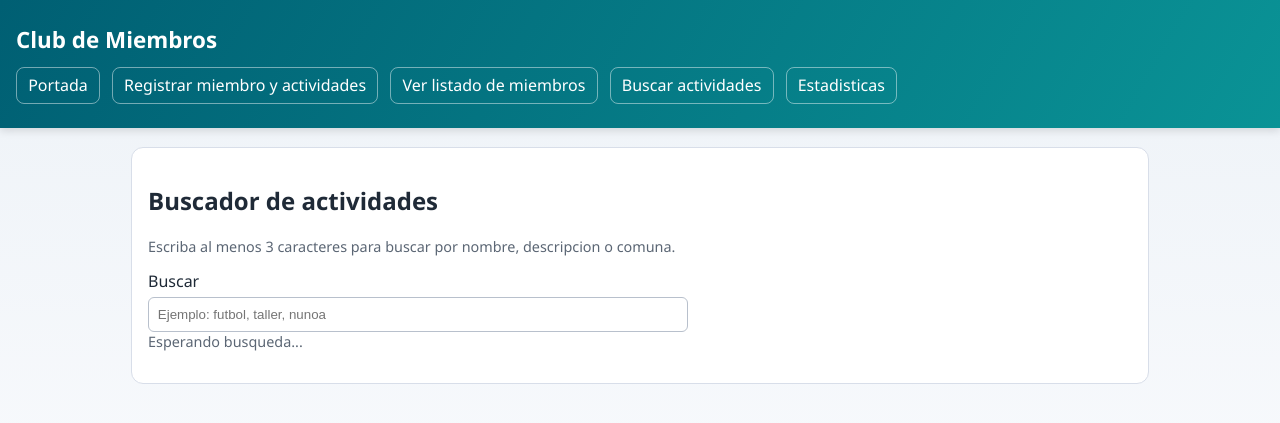
After one commit to juano257/-desarrollo_web_Juan_Erazo, a Flask app: page /buscador in a window 1280 px wide. The commit adds this page. Shown: the top 423 px of the page. Run offline with Flask 3, Linux system fonts and the light colour scheme.

Commit message:
Implementa Tarea 4: buscador asíncrono y evaluación de actividades
- Agrega vista /buscador con búsqueda automática desde 3 caracteres.\n- Implementa API GET /api/actividades/buscar con filtro por nombre, descripción y comuna.\n- Agrega API POST /api/actividades/<id>/notas con validación de enteros 1..7 y recálculo de promedio/contador.\n- Incorpora descripción en actividades (backend, formulario, detalle y validaciones cliente/servidor).\n- Crea tabla nota en schema.sql y migracion_tarea4.sql para bases existentes.\n- Añade JS y estilos del buscador (resaltado de coincidencias y actualización en vivo tras evaluar).\n- Actualiza README con alcance de Tarea 4 y pasos de migración.

```diff
--- a/app.py
+++ b/app.py
@@ -43,23 +43,31 @@ def _normalizar_miembro_desde_form(form):
 
 def _normalizar_actividades_desde_form(form):
     nombres = form.getlist("actividad_nombre[]")
+    descripciones = form.getlist("actividad_descripcion[]")
     tipos = form.getlist("actividad_tipo[]")
     fechas = form.getlist("actividad_fecha[]")
     horas = form.getlist("actividad_horas[]")
 
-    max_len = max(len(nombres), len(tipos), len(fechas), len(horas), 1)
+    max_len = max(len(nombres), len(descripciones), len(tipos), len(fechas), len(horas), 1)
     actividades = []
 
     for i in range(max_len):
         actividad = {
             "index": i,
             "nombre": nombres[i].strip() if i < len(nombres) else "",
+            "descripcion": descripciones[i].strip() if i < len(descripciones) else "",
             "tipo": tipos[i].strip() if i < len(tipos) else "",
             "fecha": fechas[i].strip() if i < len(fechas) else "",
             "horas": horas[i].strip() if i < len(horas) else "",
         }
         # Descarta bloques completamente vacios para facilitar una UX flexible.
-        if any([actividad["nombre"], actividad["tipo"], actividad["fecha"], actividad["horas"]]):
+        if any([
+            actividad["nombre"],
+            actividad["descripcion"],
+            actividad["tipo"],
+            actividad["fecha"],
+            actividad["horas"],
+        ]):
             actividades.append(actividad)
 
     return actividades
@@ -95,6 +103,9 @@ def _validar_actividades(actividades, files):
 
         if len(actividad["nombre"]) < 3:
             errores.append({"index": idx, "message": "El nombre de la actividad debe tener al menos 3 caracteres."})
+
+        if len(actividad["descripcion"]) < 5:
+            errores.append({"index": idx, "message": "La descripcion de la actividad debe tener al menos 5 caracteres."})
 
         if actividad["tipo"] not in TIPOS_ACTIVIDAD:
             errores.append({"index": idx, "message": "Debe seleccionar un tipo de actividad valido."})
@@ -163,6 +174,7 @@ def registrar_miembro_actividades():
         {
             "index": 0,
             "nombre": "",
+            "descripcion": "",
             "tipo": "",
             "fecha": "",
             "horas": "",
@@ -207,12 +219,13 @@ def registrar_miembro_actividades():
                 for actividad in actividades:
                     cursor.execute(
                         """
-                        INSERT INTO actividad (miembro_id, nombre, tipo, fecha, horas)
-                        VALUES (%s, %s, %s, %s, %s)
+                        INSERT INTO actividad (miembro_id, nombre, descripcion, tipo, fecha, horas)
+                        VALUES (%s, %s, %s, %s, %s, %s)
                         """,
                         (
                             miembro_id,
                             actividad["nombre"],
+                            actividad["descripcion"],
                             actividad["tipo"],
                             actividad["fecha"],
                             int(actividad["horas"]),
@@ -328,7 +341,7 @@ def detalle_miembro(miembro_id):
 
     cursor.execute(
         """
-        SELECT id, nombre, tipo, fecha, horas
+        SELECT id, nombre, descripcion, tipo, fecha, horas
         FROM actividad
         WHERE miembro_id = %s
         ORDER BY fecha DESC, id DESC
@@ -358,6 +371,132 @@ def detalle_miembro(miembro_id):
 @app.get("/estadisticas")
 def estadisticas():
     return render_template("stats.html")
+
+
+@app.get("/buscador")
+def buscador_actividades():
+    return render_template("search.html")
+
+
+@app.get("/api/actividades/buscar")
+def api_buscar_actividades():
+    query = request.args.get("q", "").strip()
+
+    if len(query) < 3:
+        return jsonify({"actividades": []})
+
+    patron = f"%{query.lower()}%"
+    conn = get_db_connection()
+    cursor = conn.cursor(dictionary=True)
+
+    cursor.execute(
+        """
+        SELECT
+            a.id,
+            m.nombre AS miembro_nombre,
+            a.fecha,
+            a.tipo,
+            m.comuna,
+            a.nombre,
+            a.descripcion,
+            AVG(n.valor) AS nota_promedio,
+            COUNT(n.id) AS total_notas
+        FROM actividad a
+        JOIN miembro m ON m.id = a.miembro_id
+        LEFT JOIN nota n ON n.actividad_id = a.id
+        WHERE LOWER(a.nombre) LIKE %s
+           OR LOWER(a.descripcion) LIKE %s
+           OR LOWER(m.comuna) LIKE %s
+        GROUP BY a.id, m.nombre, a.fecha, a.tipo, m.comuna, a.nombre, a.descripcion
+        ORDER BY a.fecha DESC, a.id DESC
+        LIMIT 50
+        """,
+        (patron, patron, patron),
+    )
+    rows = cursor.fetchall()
+
+    cursor.close()
+    conn.close()
+
+    actividades = []
+    for row in rows:
+        actividades.append(
+            {
+                "id": row["id"],
+                "miembro_nombre": row["miembro_nombre"],
+                "fecha": row["fecha"].strftime("%Y-%m-%d"),
+                "tipo": row["tipo"],
+                "comuna": row["comuna"],
+                "nombre": row["nombre"],
+                "descripcion": row["descripcion"],
+                "nota": "-" if row["total_notas"] == 0 else round(float(row["nota_promedio"]), 2),
+                "total_notas": row["total_notas"],
+            }
+        )
+
+    return jsonify({"actividades": actividades})
+
+
+def _validar_nota(valor):
+    if isinstance(valor, bool):
+        return None
+
+    try:
+        nota = int(valor)
+    except (TypeError, ValueError):
+        return None
+
+    if 1 <= nota <= 7:
+        return nota
+
+    return None
+
+
+@app.post("/api/actividades/<int:actividad_id>/notas")
+def api_agregar_nota(actividad_id):
+    data = request.get_json(silent=True) or {}
+    nota = _validar_nota(data.get("nota"))
+
+    if nota is None:
+        return jsonify({"error": "La nota debe ser un numero entero entre 1 y 7."}), 400
+
+    conn = get_db_connection()
+    cursor = conn.cursor(dictionary=True)
+
+    cursor.execute("SELECT id FROM actividad WHERE id = %s", (actividad_id,))
+    if not cursor.fetchone():
+        cursor.close()
+        conn.close()
+        return jsonify({"error": "Actividad no encontrada."}), 404
+
+    cursor.execute(
+        """
+        INSERT INTO nota (actividad_id, valor)
+        VALUES (%s, %s)
+        """,
+        (actividad_id, nota),
+    )
+    conn.commit()
+
+    cursor.execute(
+        """
+        SELECT AVG(valor) AS nota_promedio, COUNT(*) AS total_notas
+        FROM nota
+        WHERE actividad_id = %s
+        """,
+        (actividad_id,),
+    )
+    resumen = cursor.fetchone()
+
+    cursor.close()
+    conn.close()
+
+    return jsonify(
+        {
+            "nota": round(float(resumen["nota_promedio"]), 2),
+            "total_notas": resumen["total_notas"],
+        }
+    ), 201
 
 
 @app.get("/api/estadisticas")
--- a/static/css/styles.css
+++ b/static/css/styles.css
@@ -276,6 +276,30 @@ button {
   font-size: 0.85rem;
 }
 
+.resultados {
+  margin-top: 1rem;
+  display: grid;
+  gap: 0.8rem;
+}
+
+.resultado-item {
+  border: 1px solid var(--line);
+  border-radius: 10px;
+  padding: 0.9rem;
+  background: #f8fbfd;
+}
+
+.resultado-item h3 {
+  margin-top: 0;
+}
+
+mark {
+  background: #ffe8a3;
+  color: #1f2a37;
+  padding: 0 0.15rem;
+  border-radius: 2px;
+}
+
 @media (max-width: 720px) {
   .menu-principal {
     flex-direction: column;
--- a/static/js/register.js
+++ b/static/js/register.js
@@ -61,6 +61,7 @@ function validarMiembroCliente() {
 
 function validarActividadBloque(actividadBloque) {
   const nombre = actividadBloque.querySelector('input[name="actividad_nombre[]"]').value.trim();
+  const descripcion = actividadBloque.querySelector('textarea[name="actividad_descripcion[]"]').value.trim();
   const tipo = actividadBloque.querySelector('select[name="actividad_tipo[]"]').value;
   const fecha = actividadBloque.querySelector('input[name="actividad_fecha[]"]').value;
   const horas = actividadBloque.querySelector('input[name="actividad_horas[]"]').value;
@@ -73,6 +74,9 @@ function validarActividadBloque(actividadBloque) {
 
   if (nombre.length < 3) {
     mensajes.push("El nombre de la actividad debe tener al menos 3 caracteres.");
+  }
+  if (descripcion.length < 5) {
+    mensajes.push("La descripcion de la actividad debe tener al menos 5 caracteres.");
   }
   if (!tipo) {
     mensajes.push("Debe seleccionar un tipo de actividad.");
--- /dev/null
+++ b/static/js/search.js
@@ -0,0 +1,147 @@
+function escaparHtml(texto) {
+  return texto
+    .replaceAll("&", "&amp;")
+    .replaceAll("<", "&lt;")
+    .replaceAll(">", "&gt;")
+    .replaceAll('"', "&quot;")
+    .replaceAll("'", "&#39;");
+}
+
+function escapeRegex(texto) {
+  return texto.replace(/[.*+?^${}()|[\]\\]/g, "\\$&");
+}
+
+function destacarTexto(texto, patron) {
+  const contenidoSeguro = escaparHtml(texto || "");
+  if (patron.length < 3) {
+    return contenidoSeguro;
+  }
+
+  const regex = new RegExp(`(${escapeRegex(patron)})`, "gi");
+  return contenidoSeguro.replace(regex, "<mark>$1</mark>");
+}
+
+function formatearNota(nota) {
+  if (nota === "-") {
+    return "-";
+  }
+  return Number(nota).toFixed(2);
+}
+
+function crearCardActividad(actividad, patron) {
+  const card = document.createElement("article");
+  card.className = "resultado-item";
+  card.dataset.actividadId = String(actividad.id);
+
+  card.innerHTML = `
+    <h3>${destacarTexto(actividad.nombre, patron)}</h3>
+    <p><strong>Descripcion:</strong> ${destacarTexto(actividad.descripcion, patron)}</p>
+    <p><strong>Miembro:</strong> ${escaparHtml(actividad.miembro_nombre)}</p>
+    <p><strong>Dia:</strong> ${escaparHtml(actividad.fecha)}</p>
+    <p><strong>Tipo:</strong> ${escaparHtml(actividad.tipo)}</p>
+    <p><strong>Comuna:</strong> ${destacarTexto(actividad.comuna, patron)}</p>
+    <p><strong>Nota:</strong> <span class="actividad-nota">${formatearNota(actividad.nota)}</span></p>
+    <p><strong>Evaluaciones:</strong> <span class="actividad-contador">${actividad.total_notas}</span></p>
+    <button type="button" class="button-link evaluar-btn">Evaluar</button>
+  `;
+
+  return card;
+}
+
+function renderResultados(contenedor, actividades, patron) {
+  contenedor.innerHTML = "";
+
+  if (!actividades.length) {
+    const mensaje = document.createElement("p");
+    mensaje.className = "hint";
+    mensaje.textContent = "No se encontraron actividades para la busqueda ingresada.";
+    contenedor.appendChild(mensaje);
+    return;
+  }
+
+  actividades.forEach((actividad) => {
+    contenedor.appendChild(crearCardActividad(actividad, patron));
+  });
+}
+
+async function buscarActividades(query, estado, contenedor) {
+  if (query.length < 3) {
+    estado.textContent = "Escriba al menos 3 caracteres para comenzar la busqueda.";
+    contenedor.innerHTML = "";
+    return;
+  }
+
+  estado.textContent = "Buscando actividades...";
+
+  try {
+    const response = await fetch(`/api/actividades/buscar?q=${encodeURIComponent(query)}`);
+    if (!response.ok) {
+      throw new Error("No se pudo completar la busqueda.");
+    }
+
+    const data = await response.json();
+    renderResultados(contenedor, data.actividades || [], query);
+    estado.textContent = `${(data.actividades || []).length} resultado(s).`;
+  } catch (error) {
+    estado.textContent = "Ocurrio un error al buscar actividades.";
+    contenedor.innerHTML = '<p class="error visible">Intente nuevamente en unos segundos.</p>';
+  }
+}
+
+async function evaluarActividad(card) {
+  const actividadId = card.dataset.actividadId;
+  const entrada = window.prompt("Ingrese una nota entera entre 1 y 7:");
+
+  if (entrada === null) {
+    return;
+  }
+
+  const nota = Number.parseInt(entrada, 10);
+  if (!Number.isInteger(nota) || nota < 1 || nota > 7) {
+    window.alert("La nota debe ser un numero entero entre 1 y 7.");
+    return;
+  }
+
+  try {
+    const response = await fetch(`/api/actividades/${actividadId}/notas`, {
+      method: "POST",
+      headers: {
+        "Content-Type": "application/json",
+      },
+      body: JSON.stringify({ nota }),
+    });
+
+    const data = await response.json();
+    if (!response.ok) {
+      throw new Error(data.error || "No se pudo guardar la nota.");
+    }
+
+    card.querySelector(".actividad-nota").textContent = formatearNota(data.nota);
+    card.querySelector(".actividad-contador").textContent = String(data.total_notas);
+  } catch (error) {
+    window.alert(error.message || "No se pudo guardar la nota.");
+  }
+}
+
+document.addEventListener("DOMContentLoaded", () => {
+  const input = document.getElementById("busqueda-actividades");
+  const estado = document.getElementById("busqueda-estado");
+  const contenedor = document.getElementById("busqueda-resultados");
+
+  let timer = null;
+
+  input.addEventListener("input", () => {
+    const query = input.value.trim();
+    window.clearTimeout(timer);
+    timer = window.setTimeout(() => {
+      buscarActividades(query, estado, contenedor);
+    }, 250);
+  });
+
+  contenedor.addEventListener("click", (event) => {
+    if (event.target.classList.contains("evaluar-btn")) {
+      const card = event.target.closest(".resultado-item");
+      evaluarActividad(card);
+    }
+  });
+});
--- a/templates/base.html
+++ b/templates/base.html
@@ -13,6 +13,7 @@
       <a href="{{ url_for('portada') }}">Portada</a>
       <a href="{{ url_for('registrar_miembro_actividades') }}">Registrar miembro y actividades</a>
       <a href="{{ url_for('listado_miembros') }}">Ver listado de miembros</a>
+      <a href="{{ url_for('buscador_actividades') }}">Buscar actividades</a>
       <a href="{{ url_for('estadisticas') }}">Estadisticas</a>
     </nav>
   </header>
--- a/templates/member_detail.html
+++ b/templates/member_detail.html
@@ -23,6 +23,7 @@
       {% for actividad in actividades %}
         <article class="actividad-detalle">
           <p><strong>Nombre:</strong> {{ actividad.nombre }}</p>
+          <p><strong>Descripcion:</strong> {{ actividad.descripcion }}</p>
           <p><strong>Tipo:</strong> {{ actividad.tipo.capitalize() }}</p>
           <p><strong>Fecha:</strong> {{ actividad.fecha.strftime('%d-%m-%Y') }}</p>
           <p><strong>Duracion:</strong> {{ actividad.horas }} horas</p>
--- a/templates/register.html
+++ b/templates/register.html
@@ -46,6 +46,9 @@
             <label>Nombre de la actividad</label>
             <input type="text" name="actividad_nombre[]" value="{{ actividad.nombre }}">
 
+            <label>Descripcion</label>
+            <textarea name="actividad_descripcion[]" rows="3">{{ actividad.descripcion }}</textarea>
+
             <label>Tipo</label>
             <select name="actividad_tipo[]">
               <option value="">-- Seleccione --</option>
@@ -92,6 +95,9 @@
     <label>Nombre de la actividad</label>
     <input type="text" name="actividad_nombre[]">
 
+    <label>Descripcion</label>
+    <textarea name="actividad_descripcion[]" rows="3"></textarea>
+
     <label>Tipo</label>
     <select name="actividad_tipo[]">
       <option value="">-- Seleccione --</option>
--- /dev/null
+++ b/templates/search.html
@@ -0,0 +1,27 @@
+{% extends 'base.html' %}
+
+{% block title %}Buscador de actividades{% endblock %}
+
+{% block content %}
+<section class="card">
+  <h2>Buscador de actividades</h2>
+  <p class="hint">Escriba al menos 3 caracteres para buscar por nombre, descripcion o comuna.</p>
+
+  <label for="busqueda-actividades">Buscar</label>
+  <input
+    type="text"
+    id="busqueda-actividades"
+    name="q"
+    minlength="3"
+    maxlength="120"
+    autocomplete="off"
+    placeholder="Ejemplo: futbol, taller, nunoa"
+  >
+
+  <p id="busqueda-estado" class="hint" aria-live="polite">Esperando busqueda...</p>
+
+  <div id="busqueda-resultados" class="resultados"></div>
+</section>
+
+<script src="{{ url_for('static', filename='js/search.js') }}"></script>
+{% endblock %}
```
Also changed, not shown: migracion_tarea4.sql (added, +33 -0 lines), schema.sql (+15 -0 lines), README.md.
